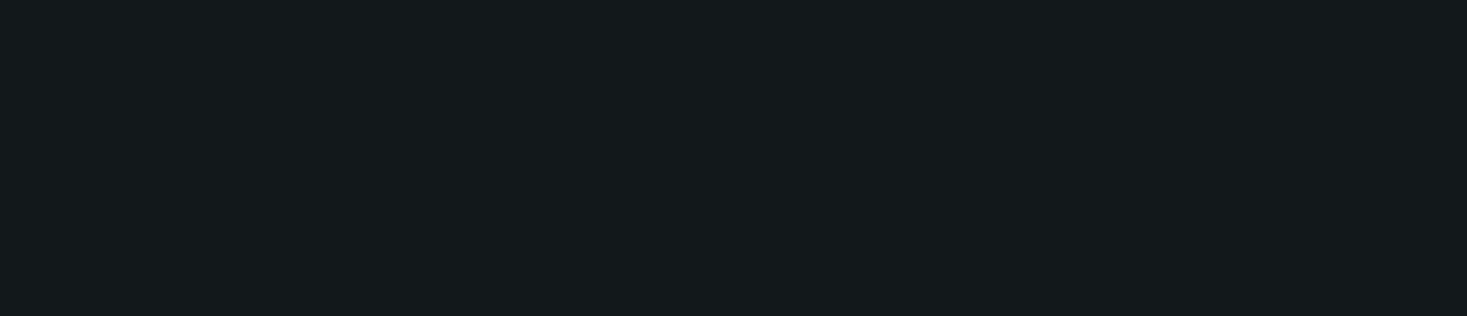
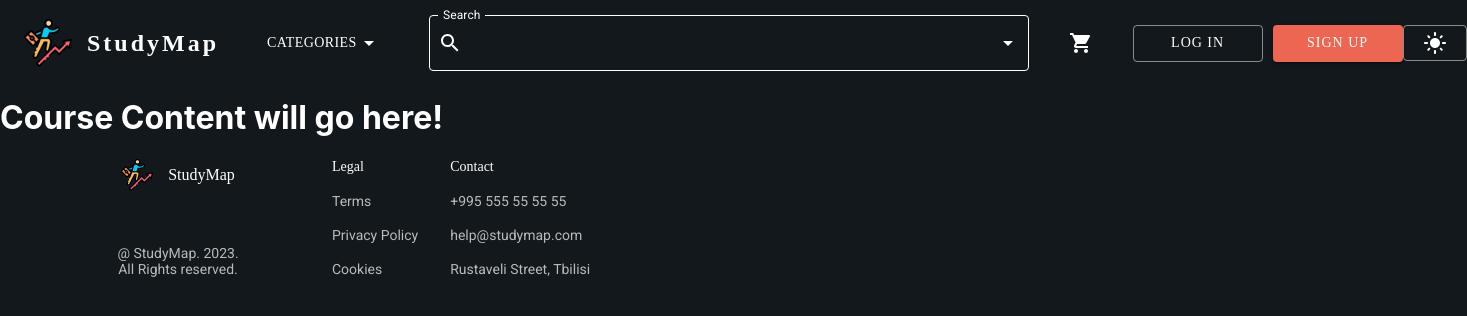
Before and after one commit to qeto22/StudyMap, a React (Create React App) app: page /course/1 in a window 1280 px wide. Before the commit this address had no page. Shown: the top 316 px of the page, 1467 px wide, since content can reach past the window. Built offline with nearby package versions, Linux system fonts and the light colour scheme; a web font is replaced by a local one.

Commit message:
Course route added

```diff
--- a/src/components/App.js
+++ b/src/components/App.js
@@ -6,6 +6,7 @@
 import { AuthProvider } from "./AuthProvider";
 import SearchContent from "./search/SearchContent";
 import AuthorContent from "./author/AuthorContent";
+import CourseContent from "./course/CourseContent";
 
 function App() {
   return (
@@ -18,6 +19,7 @@
             <Route path="/signup" element={<SignUpContent />} />
             <Route path="/search" element={<SearchContent />} />
             <Route path="/author/:author" element={<AuthorContent />} />
+            <Route path="/course/:courseId" element={<CourseContent />} />
           </Routes>
         </Router>
       </AuthProvider>
--- /dev/null
+++ b/src/components/course/CourseContent.js
@@ -0,0 +1,14 @@
+import Footer from "../footer/Footer";
+import NavigationBar from "../navbar/NavigationBar";
+
+function CourseContent() {
+    return (
+        <div>
+            <NavigationBar />
+            <h1>Course Content will go here!</h1>
+            <Footer />
+        </div>
+    )
+}
+
+export default CourseContent;
```
